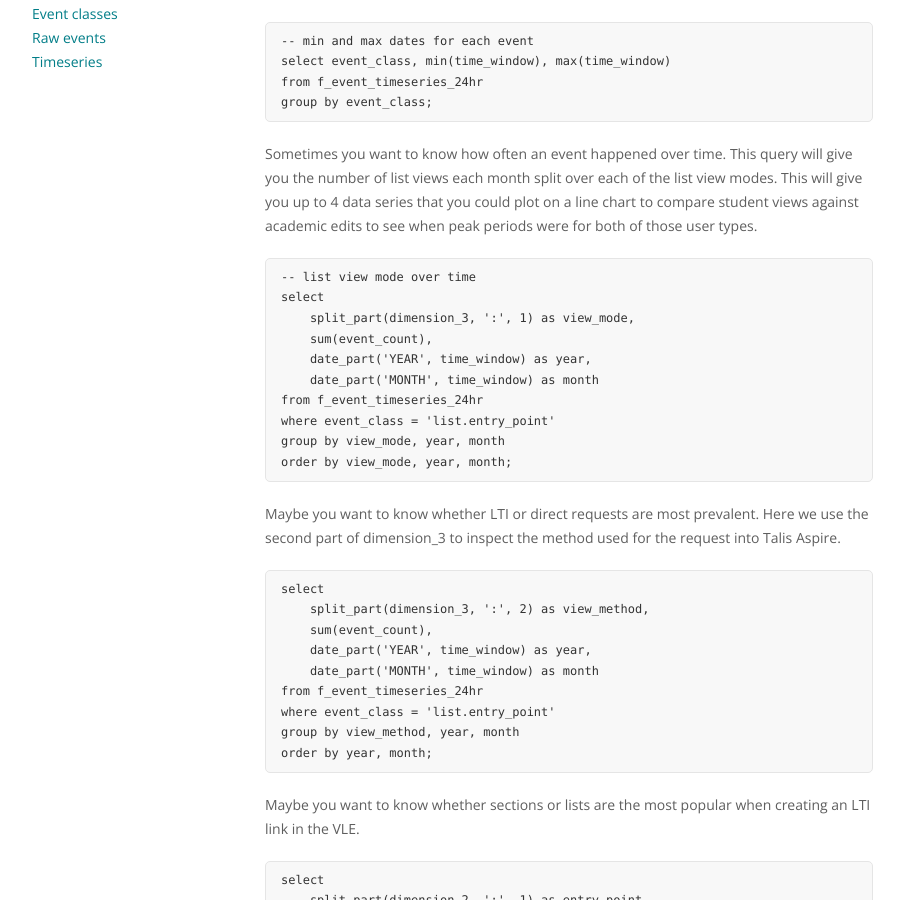
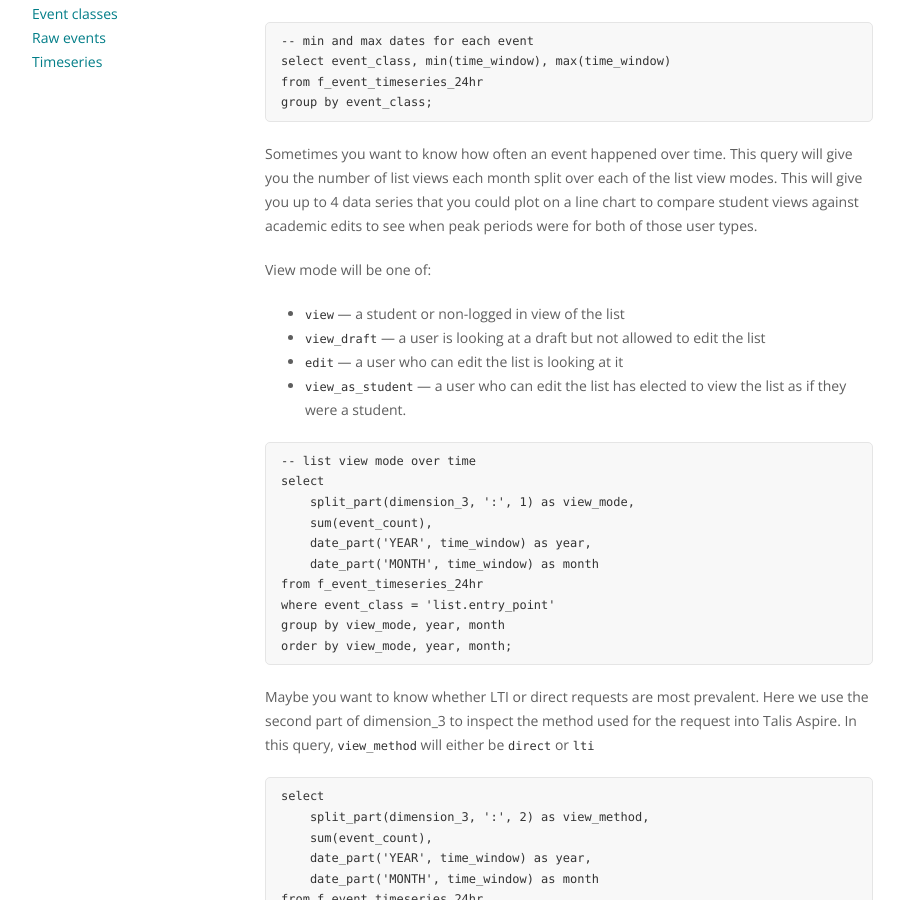
Before and after one commit to techfromsage/advanced-mis, a Jekyll site: the page built from _recipes/list-events.md, in a window 1280 px wide and 900 px high, scrolled down 782 px. Shown: the whole window, without its empty margins (142-1046 px from the left). Built offline with Jekyll 4.4.1, drawn with Linux system fonts in a browser that asks for light colours.

Commit message:
add definitions

````diff
--- a/_recipes/list-events.md
+++ b/_recipes/list-events.md
@@ -34,6 +34,14 @@ group by event_class;
 
 Sometimes you want to know how often an event happened over time. This query will give you the number of list views each month split over each of the list view modes. This will give you up to 4 data series that you could plot on a line chart to compare student views against academic edits to see when peak periods were for both of those user types.
 
+View mode will be one of:
+
+- `view` — a student or non-logged in view of the list
+- `view_draft` — a user is looking at a draft but not allowed to edit the list
+- `edit` — a user who can edit the list is looking at it
+- `view_as_student` — a user who can edit the list has elected to view the list as if they were a student.
+
+
 ```redshift
 -- list view mode over time
 select
@@ -47,7 +55,7 @@ group by view_mode, year, month
 order by view_mode, year, month;
 ```
 
-Maybe you want to know whether LTI or direct requests are most prevalent. Here we use the second part of dimension_3 to inspect the method used for the request into Talis Aspire.
+Maybe you want to know whether LTI or direct requests are most prevalent. Here we use the second part of dimension_3 to inspect the method used for the request into Talis Aspire. In this query, `view_method` will either be `direct` or `lti`
 
 ```redshift
 select
````
